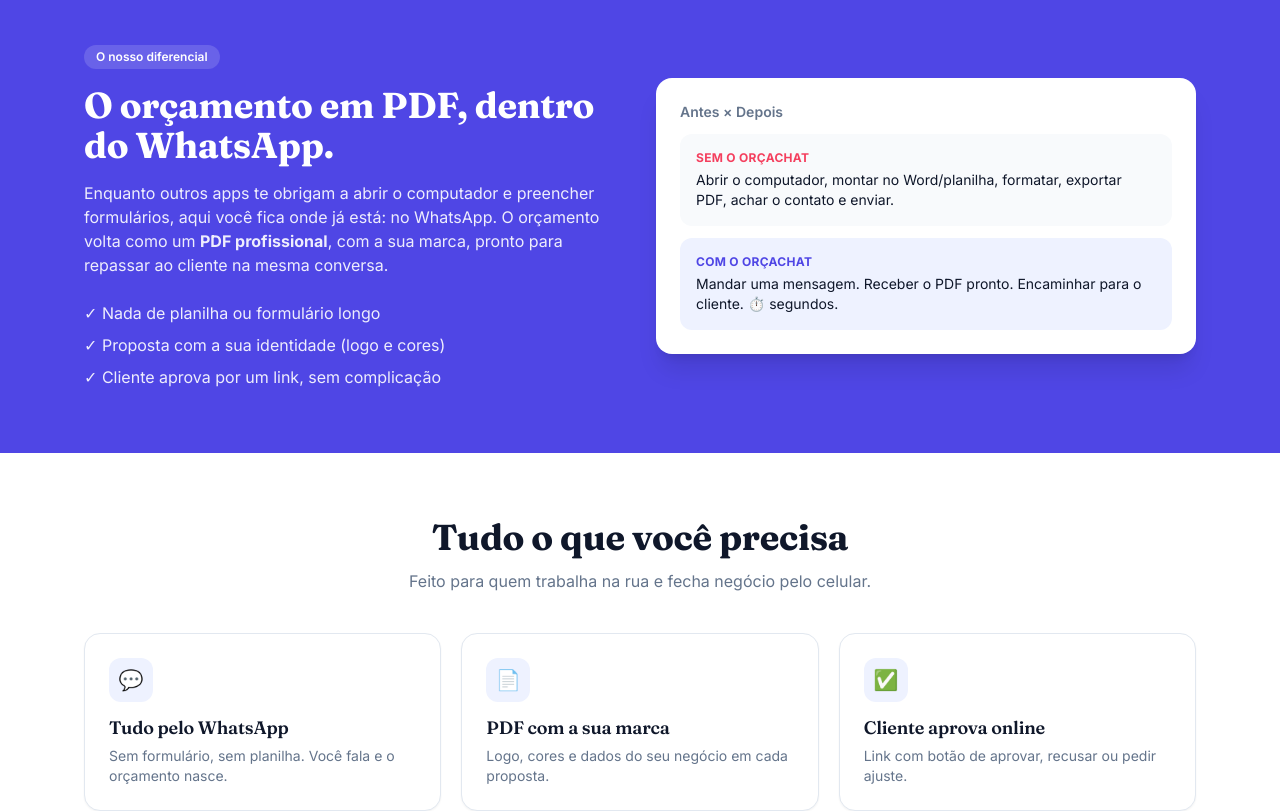
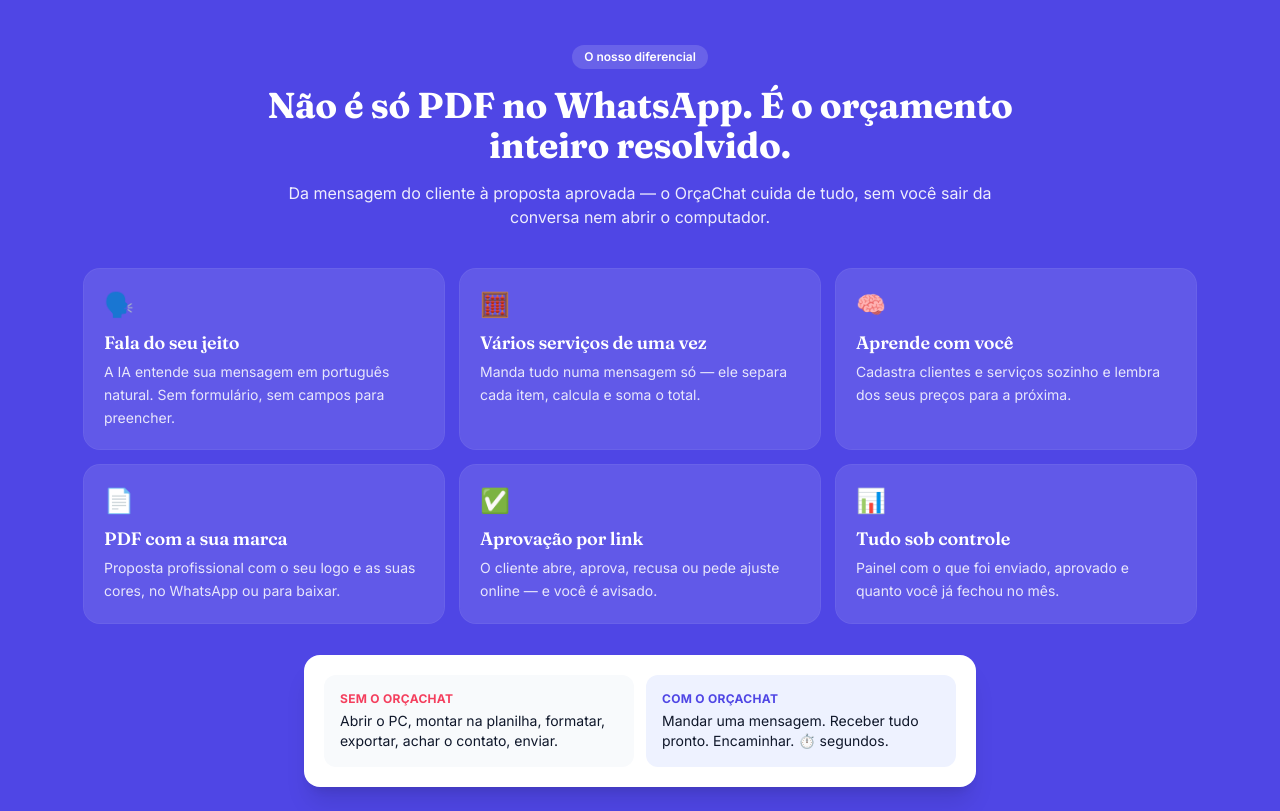
Before and after one commit to Cristiano-Arias/Orca-Facil, a Next.js app: page / in a window 1280 px wide. Shown: the part 2120-2931 px from the top of the page. Built offline with nearby package versions, Linux system fonts and the light colour scheme; no server answers.

Commit message:
Add files via upload

```diff
--- a/src/app/(app)/painel/page.tsx
+++ b/src/app/(app)/painel/page.tsx
@@ -1,6 +1,7 @@
 import Link from "next/link";
 import { lerSessao } from "@/lib/auth";
 import { uma } from "@/lib/db";
+import WhatsAppCta from "@/components/whatsapp-cta";
 
 function brl(n: number) {
   return n.toLocaleString("pt-BR", { style: "currency", currency: "BRL" });
@@ -41,6 +42,10 @@
       </header>
 
       <div className="max-w-5xl px-7 py-6">
+        <div className="mb-6">
+          <WhatsAppCta />
+        </div>
+
         <div className="mb-6 grid grid-cols-2 gap-4 sm:grid-cols-4">
           {kpis.map((k) => (
             <div key={k.rotulo} className="card p-4">
--- a/src/app/(app)/propostas/novo/page.tsx
+++ b/src/app/(app)/propostas/novo/page.tsx
@@ -1,5 +1,6 @@
 import Link from "next/link";
 import NovoOrcamentoForm from "@/components/novo-orcamento-form";
+import WhatsAppCta from "@/components/whatsapp-cta";
 
 export default function NovoOrcamentoPage() {
   return (
@@ -9,6 +10,9 @@
         <p className="text-sm text-tinta-suave">Escreva como você falaria no WhatsApp</p>
       </header>
       <div className="max-w-3xl px-7 py-6">
+        <div className="mb-5">
+          <WhatsAppCta compacto />
+        </div>
         <NovoOrcamentoForm />
         <p className="mt-4 text-sm text-tinta-suave">
           <Link href="/propostas" className="font-semibold text-marca hover:underline">
--- a/src/components/landing.tsx
+++ b/src/components/landing.tsx
@@ -40,6 +40,16 @@
   "O cliente recebe um textão solto, difícil de entender e fácil de se perder na conversa.",
   "Sem PDF e sem link de aprovação, o orçamento parece amador e não passa confiança.",
   "Você não tem controle do que enviou, do que foi aprovado, nem de quanto está fechando.",
+];
+
+// Os diferenciais — vai muito além do "PDF no WhatsApp".
+const DIFERENCIAIS = [
+  { icone: "🗣️", titulo: "Fala do seu jeito", texto: "A IA entende sua mensagem em português natural. Sem formulário, sem campos para preencher." },
+  { icone: "🧮", titulo: "Vários serviços de uma vez", texto: "Manda tudo numa mensagem só — ele separa cada item, calcula e soma o total." },
+  { icone: "🧠", titulo: "Aprende com você", texto: "Cadastra clientes e serviços sozinho e lembra dos seus preços para a próxima." },
+  { icone: "📄", titulo: "PDF com a sua marca", texto: "Proposta profissional com o seu logo e as suas cores, no WhatsApp ou para baixar." },
+  { icone: "✅", titulo: "Aprovação por link", texto: "O cliente abre, aprova, recusa ou pede ajuste online — e você é avisado." },
+  { icone: "📊", titulo: "Tudo sob controle", texto: "Painel com o que foi enviado, aprovado e quanto você já fechou no mês." },
 ];
 
 // Formas de criar e entregar o orçamento.
@@ -329,40 +339,38 @@
 
       {/* Diferencial */}
       <section className="bg-marca">
-        <div className="mx-auto grid max-w-6xl items-center gap-8 px-5 py-16 lg:grid-cols-2">
-          <div className="text-white">
+        <div className="mx-auto max-w-6xl px-5 py-16">
+          <div className="mx-auto max-w-3xl text-center text-white">
             <span className="inline-flex items-center gap-2 rounded-full bg-white/15 px-3 py-1 text-xs font-semibold">
               O nosso diferencial
             </span>
             <h2 className="mt-4 font-display text-3xl font-bold leading-tight sm:text-4xl">
-              O orçamento em PDF, dentro do WhatsApp.
+              Não é só PDF no WhatsApp. É o orçamento inteiro resolvido.
             </h2>
-            <p className="mt-4 max-w-xl text-white/90">
-              Enquanto outros apps te obrigam a abrir o computador e preencher formulários, aqui você fica onde já
-              está: no WhatsApp. O orçamento volta como um <strong>PDF profissional</strong>, com a sua marca, pronto
-              para repassar ao cliente na mesma conversa.
+            <p className="mt-4 text-white/90">
+              Da mensagem do cliente à proposta aprovada — o OrçaChat cuida de tudo, sem você sair da conversa nem
+              abrir o computador.
             </p>
-            <ul className="mt-6 space-y-2 text-white/90">
-              <li>✓ Nada de planilha ou formulário longo</li>
-              <li>✓ Proposta com a sua identidade (logo e cores)</li>
-              <li>✓ Cliente aprova por um link, sem complicação</li>
-            </ul>
           </div>
-          <div className="rounded-2xl bg-white p-6 shadow-xl">
-            <div className="text-sm font-semibold text-tinta-suave">Antes × Depois</div>
-            <div className="mt-3 grid gap-3">
-              <div className="rounded-xl bg-slate-50 p-4">
-                <div className="text-xs font-bold uppercase tracking-wide text-rose-500">Sem o OrçaChat</div>
-                <p className="mt-1 text-sm text-tinta">
-                  Abrir o computador, montar no Word/planilha, formatar, exportar PDF, achar o contato e enviar.
-                </p>
+
+          <div className="mt-10 grid gap-4 sm:grid-cols-2 lg:grid-cols-3">
+            {DIFERENCIAIS.map((d) => (
+              <div key={d.titulo} className="rounded-2xl bg-white/10 p-5 ring-1 ring-white/15">
+                <div className="text-2xl">{d.icone}</div>
+                <h3 className="mt-2 font-display text-lg font-semibold text-white">{d.titulo}</h3>
+                <p className="mt-1 text-sm leading-relaxed text-white/85">{d.texto}</p>
               </div>
-              <div className="rounded-xl bg-marca-clara p-4">
-                <div className="text-xs font-bold uppercase tracking-wide text-marca">Com o OrçaChat</div>
-                <p className="mt-1 text-sm text-tinta">
-                  Mandar uma mensagem. Receber o PDF pronto. Encaminhar para o cliente. ⏱️ segundos.
-                </p>
-              </div>
+            ))}
+          </div>
+
+          <div className="mx-auto mt-8 flex max-w-2xl flex-col gap-3 rounded-2xl bg-white p-5 shadow-xl sm:flex-row">
+            <div className="flex-1 rounded-xl bg-slate-50 p-4">
+              <div className="text-xs font-bold uppercase tracking-wide text-rose-500">Sem o OrçaChat</div>
+              <p className="mt-1 text-sm text-tinta">Abrir o PC, montar na planilha, formatar, exportar, achar o contato, enviar.</p>
+            </div>
+            <div className="flex-1 rounded-xl bg-marca-clara p-4">
+              <div className="text-xs font-bold uppercase tracking-wide text-marca">Com o OrçaChat</div>
+              <p className="mt-1 text-sm text-tinta">Mandar uma mensagem. Receber tudo pronto. Encaminhar. ⏱️ segundos.</p>
             </div>
           </div>
         </div>
--- /dev/null
+++ b/src/components/whatsapp-cta.tsx
@@ -0,0 +1,51 @@
+// Aviso (dentro do app) mostrando o número do OrçaChat e um botão que já
+// abre a conversa no WhatsApp. O número vem da env ORCACHAT_WHATSAPP
+// (com DDI), e cai num padrão se não estiver definida.
+const NUM_PADRAO = "5585920090984"; // 85 92009-0984
+
+function formatarBR(digits: string): string {
+  const d = digits.replace(/\D/g, "");
+  if (d.startsWith("55") && d.length >= 12) {
+    const ddd = d.slice(2, 4);
+    const resto = d.slice(4);
+    if (resto.length === 9) return `(${ddd}) ${resto.slice(0, 5)}-${resto.slice(5)}`;
+    if (resto.length === 8) return `(${ddd}) ${resto.slice(0, 4)}-${resto.slice(4)}`;
+    return `(${ddd}) ${resto}`;
+  }
+  return digits;
+}
+
+export default function WhatsAppCta({ compacto = false }: { compacto?: boolean }) {
+  const num = (process.env.ORCACHAT_WHATSAPP || NUM_PADRAO).replace(/\D/g, "");
+  const link = `https://wa.me/${num}?text=${encodeURIComponent("Oi! Quero criar um orçamento 🙂")}`;
+  const numFmt = formatarBR(num);
+
+  return (
+    <div className="card border-emerald-200 bg-emerald-50/60 p-5">
+      <div className="flex flex-col gap-4 sm:flex-row sm:items-center sm:justify-between">
+        <div>
+          <h3 className="font-display text-lg font-semibold text-emerald-900">📱 Crie orçamentos pelo WhatsApp</h3>
+          {!compacto && (
+            <p className="mt-1 max-w-prose text-sm text-emerald-800">
+              Mande uma mensagem para o número do OrçaChat e receba a proposta pronta — com PDF — na hora.
+            </p>
+          )}
+          <div className="mt-2 text-sm text-emerald-900">
+            Número do OrçaChat: <span className="font-display text-xl font-bold">{numFmt}</span>
+          </div>
+        </div>
+        <a
+          href={link}
+          target="_blank"
+          rel="noreferrer"
+          className="btn shrink-0 bg-zap text-emerald-950 hover:brightness-105"
+        >
+          Abrir conversa no WhatsApp
+        </a>
+      </div>
+      <p className="mt-3 text-xs text-emerald-700">
+        Importante: envie do <strong>seu WhatsApp cadastrado</strong> em “Meu perfil”, para o OrçaChat te reconhecer.
+      </p>
+    </div>
+  );
+}
```
